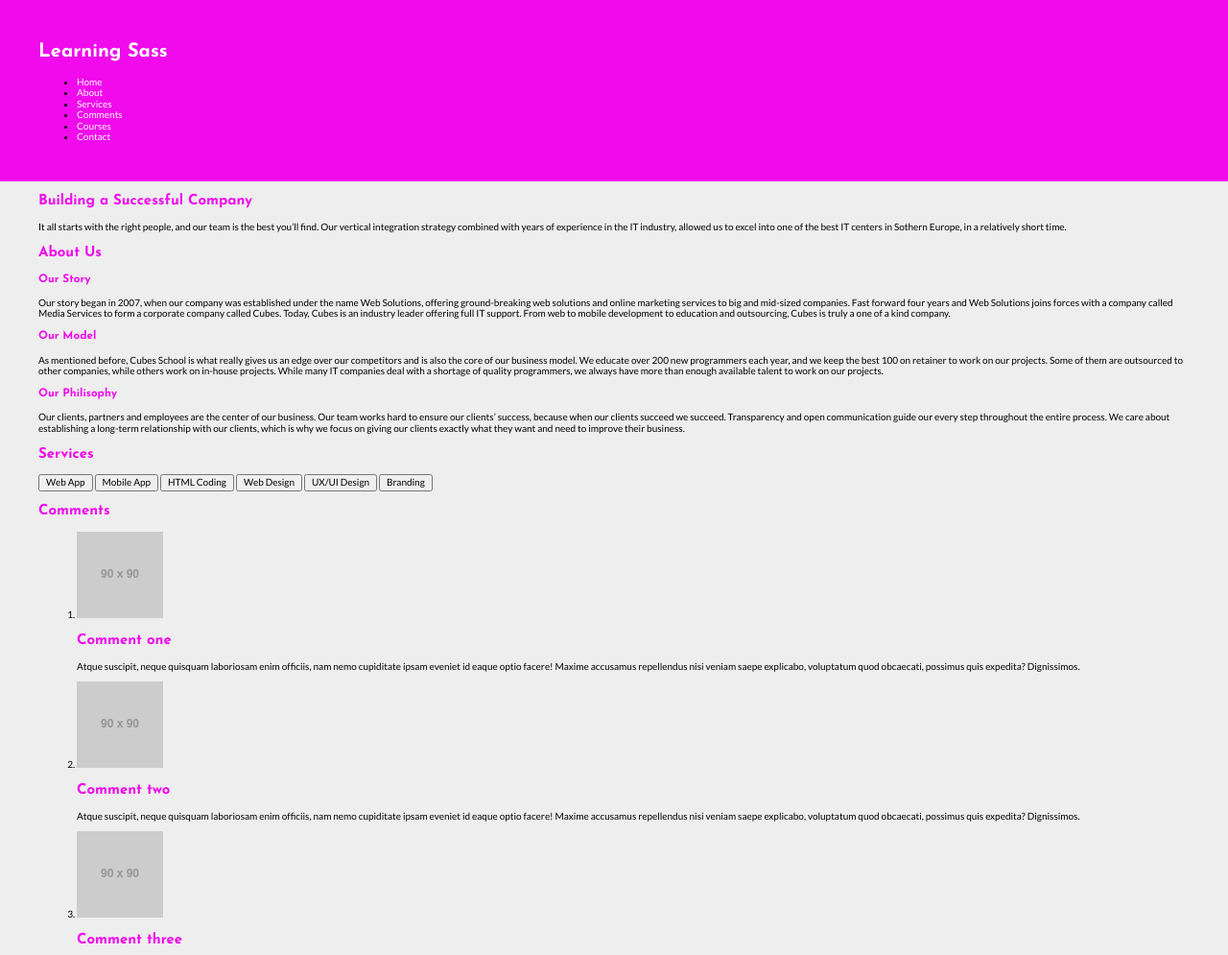
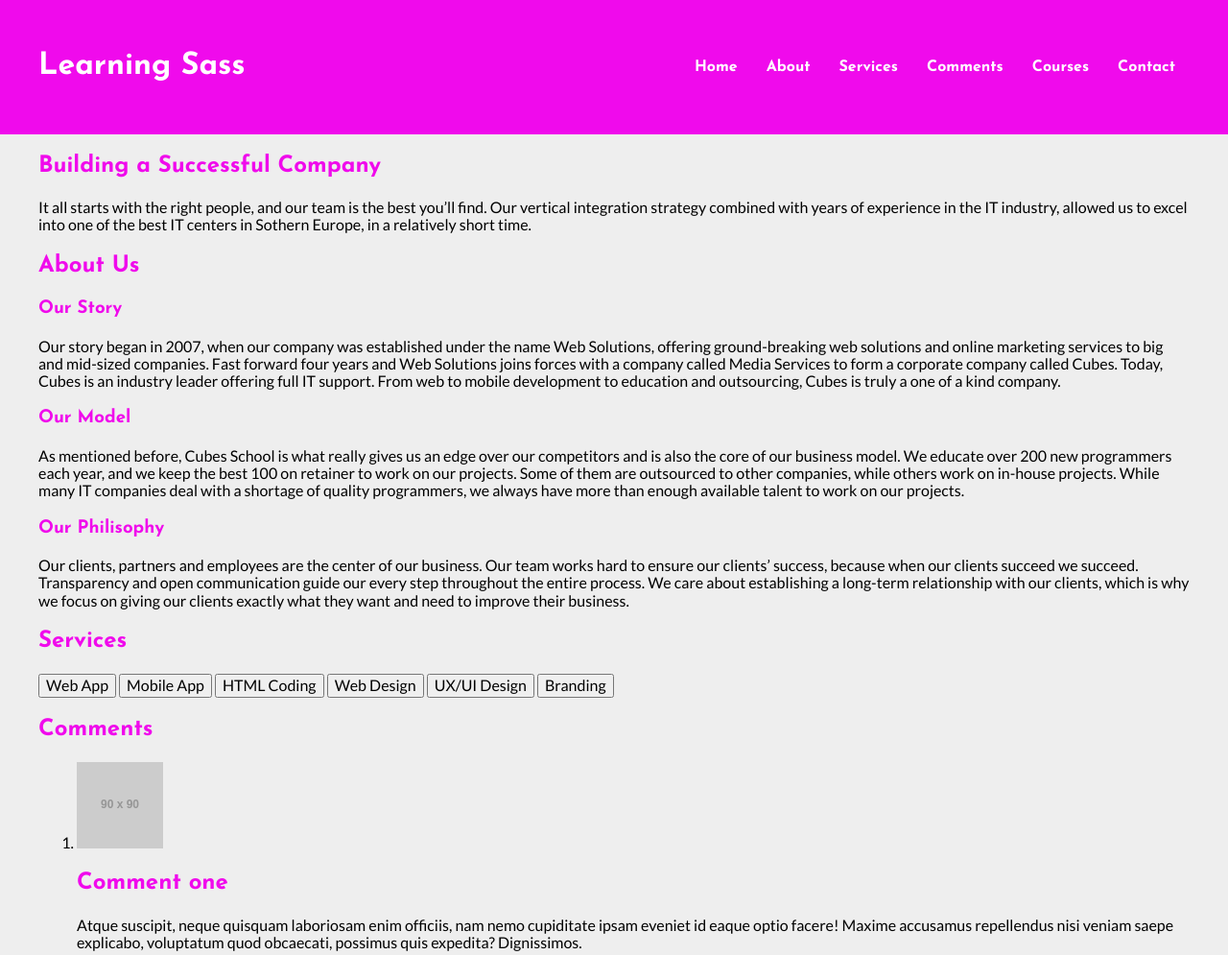
Before and after one commit to djordjevic-zoran/LearningSass6, a plain HTML site: page public_html/index.html in a window 1280 px wide. Shown: the top 995 px of the page at 96% size. Drawn offline with nearby package versions, Linux system fonts and the light colour scheme; files that its build step writes are made by us from their sources; placeholder pictures from the web are drawn by us.

Commit message:
working sass6

```diff
--- a/nbproject/private/private.xml
+++ b/nbproject/private/private.xml
@@ -2,8 +2,6 @@
 <project-private xmlns="http://www.netbeans.org/ns/project-private/1">
     <editor-bookmarks xmlns="http://www.netbeans.org/ns/editor-bookmarks/2" lastBookmarkId="0"/>
     <open-files xmlns="http://www.netbeans.org/ns/projectui-open-files/2">
-        <group>
-            <file>file:/Users/vladandzulovic/Desktop/Online%20Nastava/08%20SASS/learningSass/public_html/index.html</file>
-        </group>
+        <group/>
     </open-files>
 </project-private>
--- a/public_html/index.html
+++ b/public_html/index.html
@@ -14,8 +14,9 @@
     <body>
         <header>
             <div class="container">
+                <h1 class="branding"><a href="#">Learning Sass</a></h1>
                 <nav>
-                    <h1 class="branding"><a href="#">Learning Sass</a></h1>
+
                     <ul>
                         <li><a href="#home">Home</a></li>
                         <li><a href="#about">About</a></li>
--- a/public_html/scss/partials/_base.scss
+++ b/public_html/scss/partials/_base.scss
@@ -30,6 +30,7 @@ html{
 }
 
 body{
+    font-size: 1.6rem;
     background-color: $default-bg;
     color: $black;
     font-family: $default-font;
--- a/public_html/scss/partials/_header.scss
+++ b/public_html/scss/partials/_header.scss
@@ -1,12 +1,64 @@
 
 $header-bg: $purple;
 $header-link-color: $white;
+$header-font: $josefin;
+$header-weight: $font-bold;
 
 
 header{
     padding: 30px 0;
     background-color: $header-bg;
+
+    .branding{
+        text-align: center;
+        a{
+            color: $header-link-color;
+        }
+    } // end breading
+
+    ul{
+        list-style: none;
+        padding-left: 0;
+        li{
+            a{
+                display: block;
+                text-align: center;
+                color: $header-link-color;
+                font-family: $josefin;
+                font-weight: $header-weight;
+            }
+        } // li end
+    } // ul end
 }
-header a{
-    color: $header-link-color;
+
+@media(min-width: 768px){
+    header{
+        .container{
+            display: flex;
+            justify-content: space-between;
+            align-items: center;
+            ul{
+                display: flex;
+                li{
+                    a{
+                        padding: 5px;
+                    }
+                } // li end
+            } // ul end
+        } // container end
+    } // header end
 }
+
+@media(min-width: 992px){
+    header{
+        .container{
+            ul{
+                li{
+                    a{
+                        padding: 5px 15px;
+                    }
+                } // li end
+            } // ul end
+        } // container end
+    } // header end
+}
```
Also changed, not shown: public_html/css/theme.css, 1 other file.
